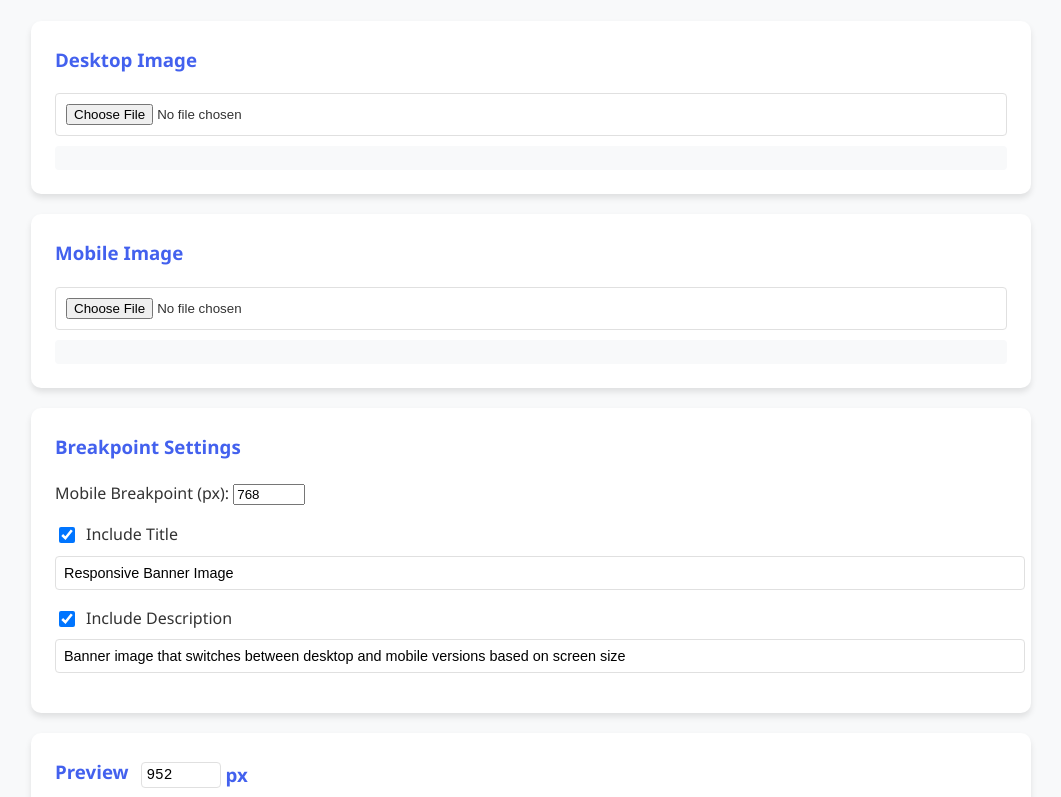
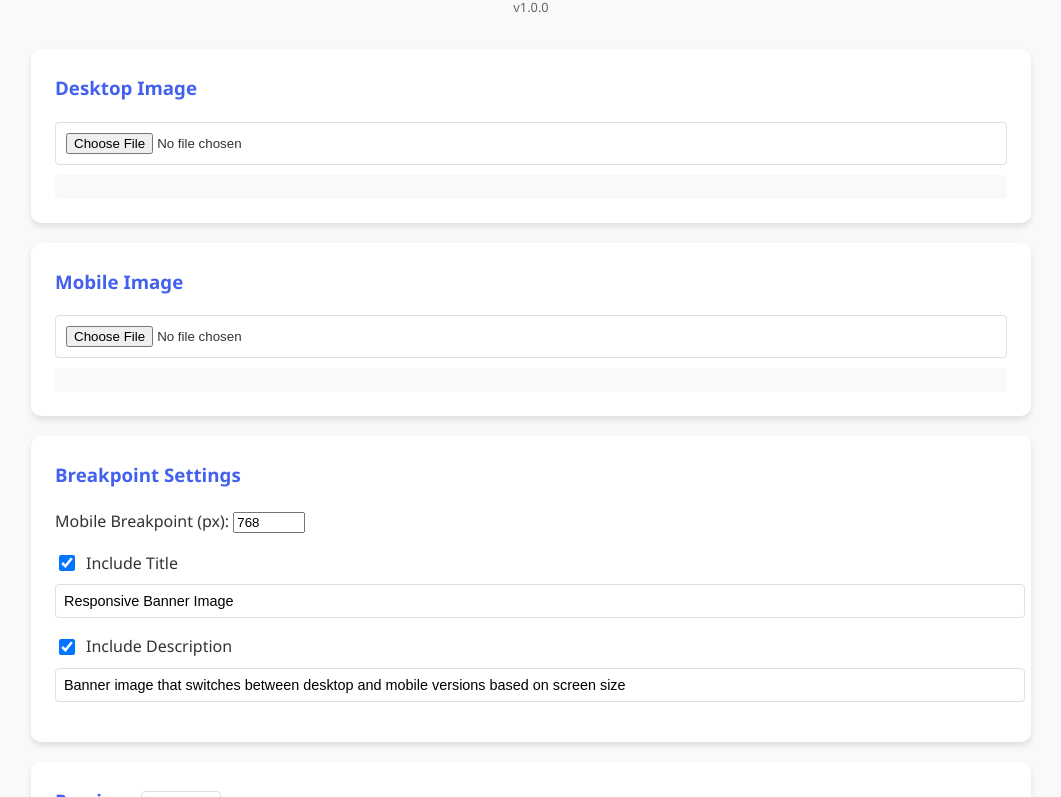
Before and after one commit to allandelmare/responsive-svg-generator, a plain HTML site: page index.html in a window 1280 px wide. Shown: the part 104-901 px from the top of the page, without its empty margins (109-1170 px from the left). Drawn offline with Linux system fonts and the light colour scheme.

Commit message:
add app version display

```diff
--- a/index.html
+++ b/index.html
@@ -277,10 +277,19 @@
             margin: 0;
             padding: 0;
         }
+
+        .version {
+            text-align: center;
+            color: #666;
+            font-size: 0.8rem;
+            margin-top: -1.5rem;
+            margin-bottom: 2rem;
+        }
     </style>
 </head>
 <body>
     <h1>Responsive SVG Generator</h1>
+    <div class="version">v1.0.0</div>
 
     <div class="input-group">
         <h3>Desktop Image</h3>
```
